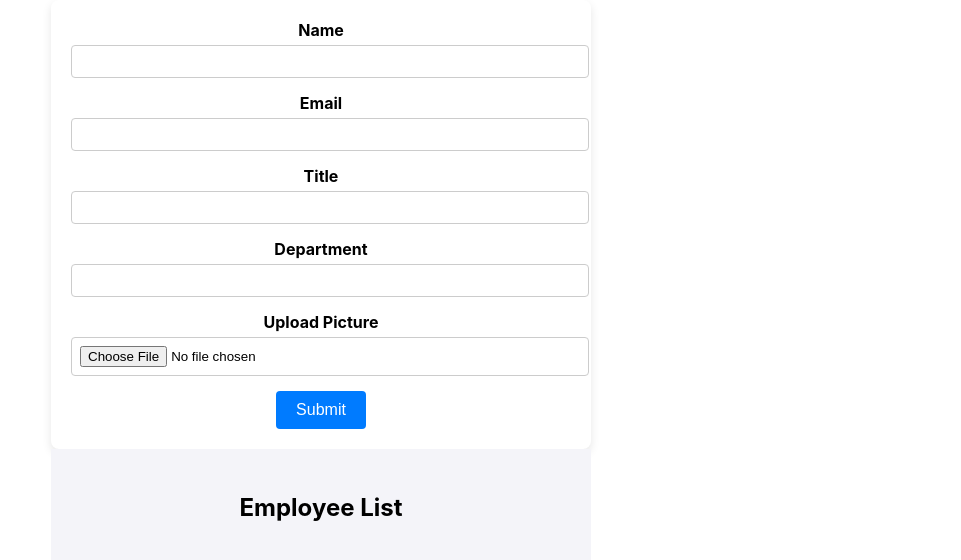
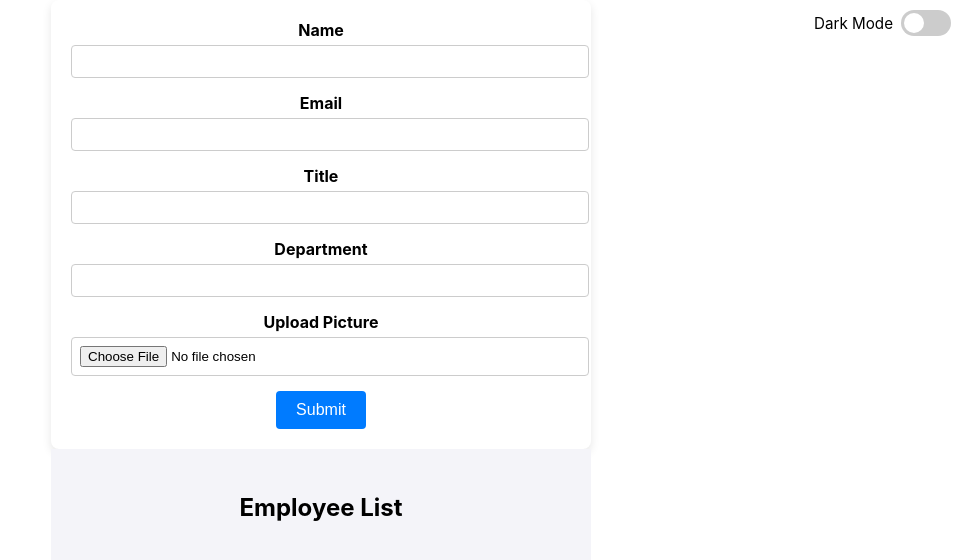
Before and after one commit to SarasotaSmile20/my-app2, a React (Create React App) app: page / in a window 1280 px wide. Shown: the top 560 px of the page, without its empty margins (319-1280 px from the left). Built offline with nearby package versions, Linux system fonts and the light colour scheme.

Commit message:
dark mode

```diff
--- a/src/App.css
+++ b/src/App.css
@@ -1,3 +1,26 @@
+/* === THEME VARIABLES === */
+:root {
+  --bg-color: #ffffff;
+  --text-color: #000000;
+  --header-bg: #f0f0f0;
+  --link-color: #007bff;
+}
+
+.dark-mode {
+  --bg-color: #121212;
+  --text-color: #000000;
+  --header-bg: #1e1e1e;
+  --link-color: #61dafb;
+}
+
+/* === GLOBAL STYLING === */
+body,
+.App {
+  background-color: var(--bg-color);
+  color: var(--text-color);
+  transition: background-color 0.3s ease, color 0.3s ease;
+}
+
 .App {
   text-align: center;
 }
@@ -14,18 +37,18 @@
 }
 
 .App-header {
-  background-color: #282c34;
+  background-color: var(--header-bg);
   min-height: 100vh;
   display: flex;
   flex-direction: column;
   align-items: center;
   justify-content: center;
   font-size: calc(10px + 2vmin);
-  color: white;
+  color: var(--text-color);
 }
 
 .App-link {
-  color: #61dafb;
+  color: var(--link-color);
 }
 
 @keyframes App-logo-spin {
@@ -36,3 +59,72 @@
     transform: rotate(360deg);
   }
 }
+
+/* === DARK MODE TOGGLE SWITCH === */
+.theme-toggle-wrapper {
+  position: absolute;
+  top: 10px;
+  right: 10px;
+  display: flex;
+  align-items: center;
+  gap: 8px;
+  color: var(--text-color);
+  font-size: 0.95rem;
+}
+
+.theme-label {
+  cursor: pointer;
+}
+
+/* The switch - box around the slider */
+.switch {
+  position: relative;
+  display: inline-block;
+  width: 50px;
+  height: 26px;
+}
+
+/* Hide default checkbox */
+.switch input {
+  opacity: 0;
+  width: 0;
+  height: 0;
+}
+
+/* The slider */
+.slider {
+  position: absolute;
+  cursor: pointer;
+  top: 0;
+  left: 0;
+  right: 0;
+  bottom: 0;
+  background-color: #ccc;
+  transition: background-color 0.4s;
+  border-radius: 26px;
+}
+
+.slider:before {
+  position: absolute;
+  content: "";
+  height: 20px;
+  width: 20px;
+  left: 3px;
+  bottom: 3px;
+  background-color: white;
+  border-radius: 50%;
+  transition: transform 0.4s;
+}
+
+/* Checked state */
+input:checked + .slider {
+  background-color: #007bff;
+}
+
+input:checked + .slider:before {
+  transform: translateX(24px);
+}
+
+.slider.round {
+  border-radius: 34px;
+}
--- a/src/App.js
+++ b/src/App.js
@@ -1,18 +1,21 @@
-import React from 'react';
+import React, { useState } from 'react';
 import { BrowserRouter as Router, Routes, Route } from 'react-router-dom';
 import './App.css';
 import EmployeeForm from './Components/EmployeeForm';
 import EmployeeList from './Components/EmployeeList';
 import EmployeeDetailPage from './Components/EmployeeDetailPage';
-
 import useLocalStorage from './useLocalStorage';
 
 function App() {
   const [employees, setEmployees] = useLocalStorage('employees', []);
-  const [feedbackMessage, setFeedbackMessage] = React.useState('');
-  const [employeeToEdit, setEmployeeToEdit] = React.useState(null);
+  const [feedbackMessage, setFeedbackMessage] = useState('');
+  const [employeeToEdit, setEmployeeToEdit] = useState(null);
+  const [darkMode, setDarkMode] = useState(false);
 
-  // Add or update employee
+  const toggleDarkMode = () => {
+    setDarkMode((prev) => !prev);
+  };
+
   const handleSubmitEmployee = (employeeData) => {
     if (employeeToEdit) {
       setEmployees((prev) =>
@@ -21,7 +24,7 @@ function App() {
         )
       );
       setFeedbackMessage('Employee updated successfully!');
-      setEmployeeToEdit(null); // Clear editing state
+      setEmployeeToEdit(null);
     } else {
       const newId = Date.now();
       const employeeWithId = { ...employeeData, id: newId };
@@ -30,7 +33,6 @@ function App() {
     }
   };
 
-  // Remove employee by ID
   const removeEmployee = (id) => {
     setEmployees((prev) => prev.filter((emp) => emp.id !== id));
     setFeedbackMessage('Employee removed successfully!');
@@ -38,14 +40,27 @@ function App() {
 
   return (
     <Router>
-      <div className="App">
+      <div className={`App ${darkMode ? 'dark-mode' : ''}`}>
+        <div className="theme-toggle-wrapper">
+          <label htmlFor="darkModeToggle" className="theme-label">Dark Mode</label>
+          <label className="switch">
+            <input
+              id="darkModeToggle"
+              type="checkbox"
+              checked={darkMode}
+              onChange={toggleDarkMode}
+            />
+            <span className="slider round"></span>
+          </label>
+        </div>
+
         <Routes>
           <Route
             path="/"
             element={
               <>
                 <EmployeeForm
-                  key={employeeToEdit?.id || 'new'} // Forces form reset on edit switch
+                  key={employeeToEdit?.id || 'new'}
                   employee={employeeToEdit}
                   onSubmit={handleSubmitEmployee}
                   feedbackMessage={feedbackMessage}
```
